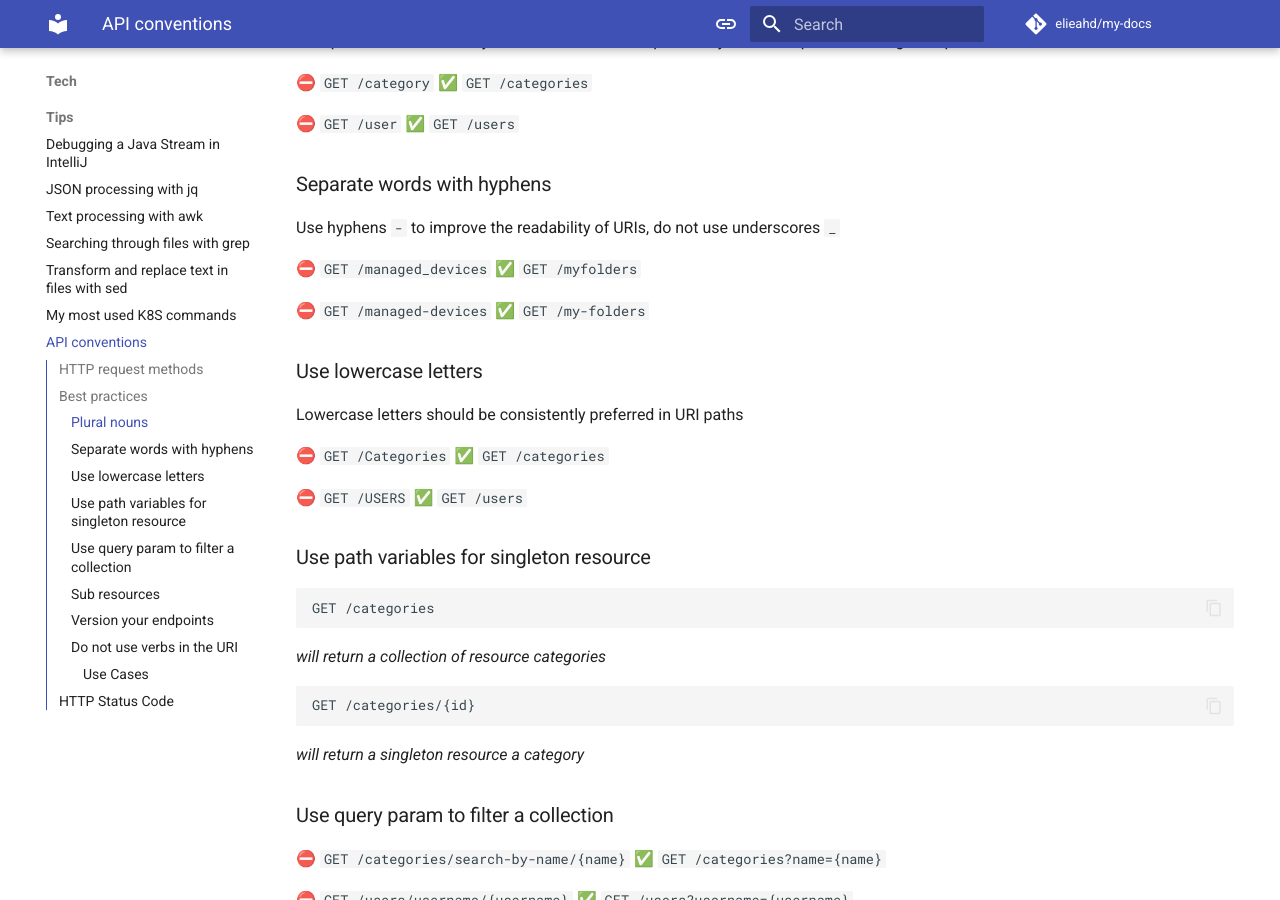
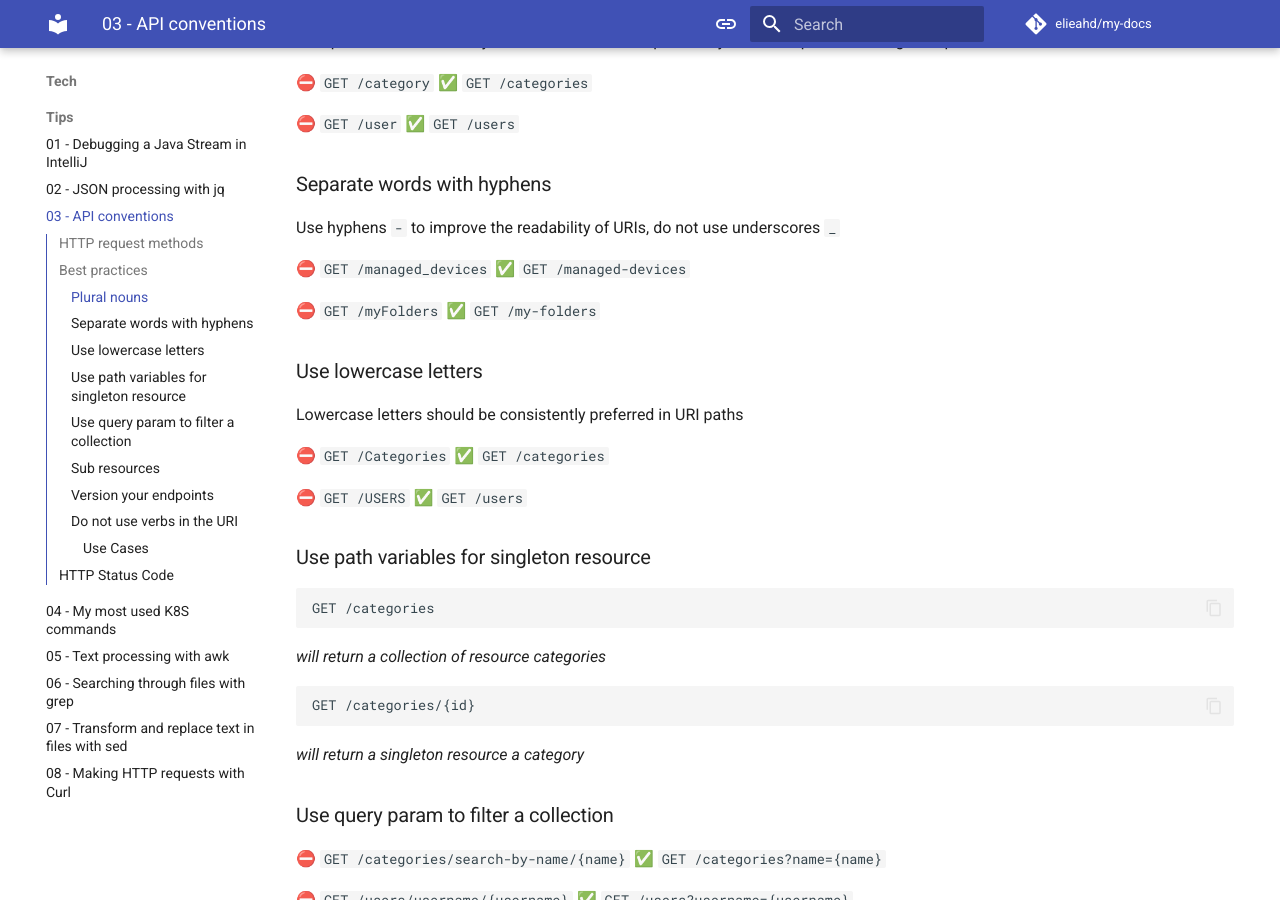
Before and after one commit to elieahd/my-docs, an MkDocs documentation site: the page built from docs/tech/tips/api-conventions.md, in a window 1280 px wide and 900 px high, scrolled down 677 px. Built offline with MkDocs 1.6.1 and Material for MkDocs 9.7.7, drawn with Linux system fonts in a browser that asks for light colours; comment, search, counter and statistics services are not loaded.

Commit message:
re-organize tips

```diff
--- a/docs/tech/tips/api-conventions.md
+++ b/docs/tech/tips/api-conventions.md
@@ -25,9 +25,9 @@ It helps ensure consistency and better reflects the possibility of the endpoint
 Use hyphens `-` to improve the readability of URIs, do not use underscores `_`
 
 ⛔ `GET /managed_devices`
-✅ `GET /myfolders`
+✅ `GET /managed-devices`
 
-⛔ `GET /managed-devices`
+⛔ `GET /myFolders`
 ✅ `GET /my-folders`
 
 ### Use lowercase letters
--- a/mkdocs.yml
+++ b/mkdocs.yml
@@ -52,10 +52,11 @@ nav:
 - Home: "index.md"
 - Tech:
   - Tips:
-    - Debugging a Java Stream in IntelliJ: tech/tips/java-stream-intellij.md
-    - JSON processing with jq: tech/tips/jq.md
-    - Text processing with awk: tech/tips/awk.md
-    - Searching through files with grep: tech/tips/grep.md
-    - Transform and replace text in files with sed: tech/tips/sed.md
-    - My most used K8S commands: tech/tips/k8s-commands.md
-    - API conventions: tech/tips/api-conventions.md
+    - 01 - Debugging a Java Stream in IntelliJ: tech/tips/java-stream-intellij.md
+    - 02 - JSON processing with jq: tech/tips/jq.md
+    - 03 - API conventions: tech/tips/api-conventions.md
+    - 04 - My most used K8S commands: tech/tips/k8s-commands.md
+    - 05 - Text processing with awk: tech/tips/awk.md
+    - 06 - Searching through files with grep: tech/tips/grep.md
+    - 07 - Transform and replace text in files with sed: tech/tips/sed.md
+    - 08 - Making HTTP requests with Curl: tech/tips/curl.md
```
Also changed, not shown: docs/tech/tips/curl.md (added, +1 -0 lines).
